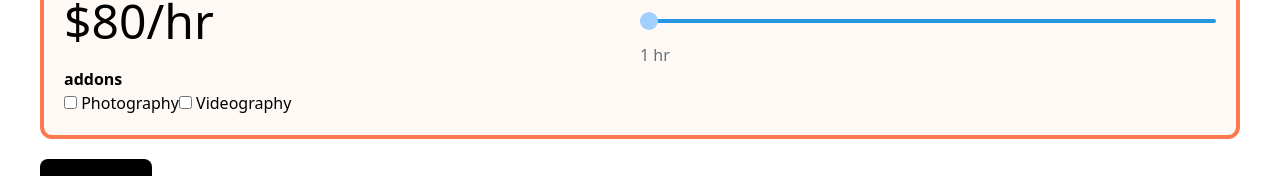
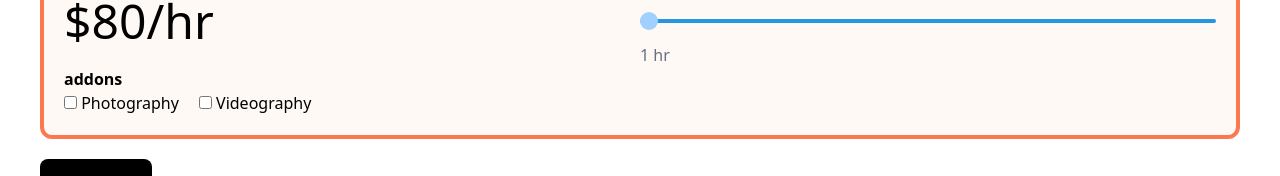
Before and after one commit to xanderjakeq/pricest, a SvelteKit app: page / in a window 1280 px wide. Shown: the part 297-473 px from the top of the page. Built offline with nearby package versions, Linux system fonts and the light colour scheme.

Commit message:
better spacing for addons

```diff
--- a/src/routes/+page.svelte
+++ b/src/routes/+page.svelte
@@ -167,7 +167,7 @@
 
 		<div>
 			<h3 class="font-bold">addons</h3>
-			<div class="flex">
+			<div class="flex flex-wrap gap-5">
 				{#if selected != spaces[0]}
 					<div>
 						<input bind:checked={audio} type="checkbox" id="audio" />
@@ -177,6 +177,7 @@
 2 microphones
 Other recording gear
 An audio engineer"
+							class="hover:cursor-pointer"
 						>
 							Audio Recording
 						</label>
@@ -189,6 +190,7 @@ An audio engineer"
 A Lighting Technician
 3 high powered LED lights
 Custom lighting setup"
+							class="hover:cursor-pointer"
 						>
 							Lighting
 						</label>
@@ -203,6 +205,7 @@ Custom lighting setup"
 A photographer
 15 High Quality photos
 Delivery within 2 business days"
+						class="hover:cursor-pointer"
 					>
 						Photography
 					</label>
@@ -217,6 +220,7 @@ High quality video
 Standing camera
 Light editing
 Delivery within 2 business days"
+						class="hover:cursor-pointer"
 					>
 						Videography
 					</label>
```
